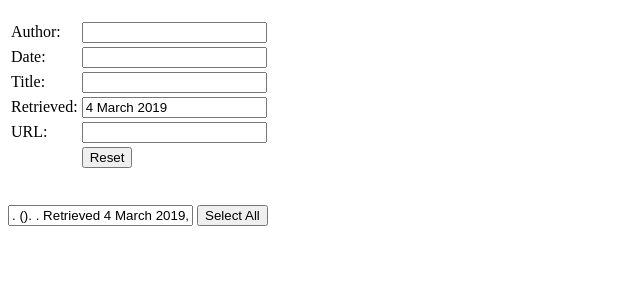
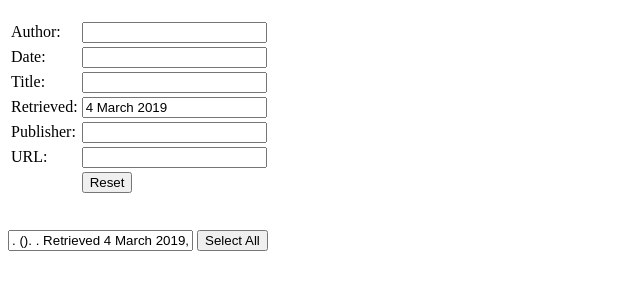
Before and after one commit to Quantaly/apa_copypaste, a plain HTML site: page index.html in a window 1280 px wide. Shown: the part 61-350 px from the top of the page, without its empty margins (0-640 px from the left). Drawn offline with Linux system fonts and the light colour scheme.

Commit message:
alright i keep having to add this manual mode

```diff
--- a/index.html
+++ b/index.html
@@ -24,6 +24,9 @@
                 <td><input type="text" id="retrieved" autocomplete="off"></td>
             </tr>
             <tr>
+                <td>Publisher:</td>
+                <td><input type="text" id="publisher" autocomplete="off"></td>
+            <tr>
                 <td>URL:</td>
                 <td><input type="text" id="url" autocomplete="off"></td>
             </tr>
```
